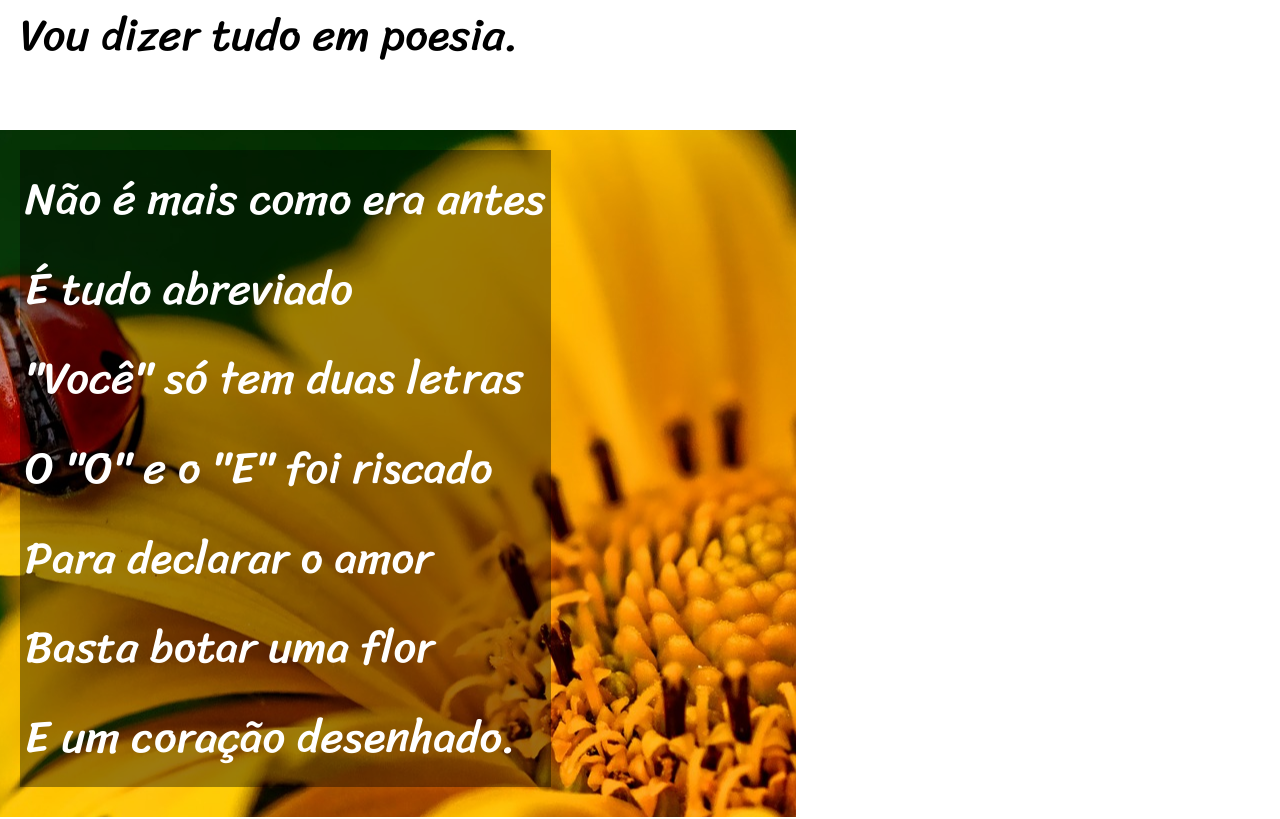
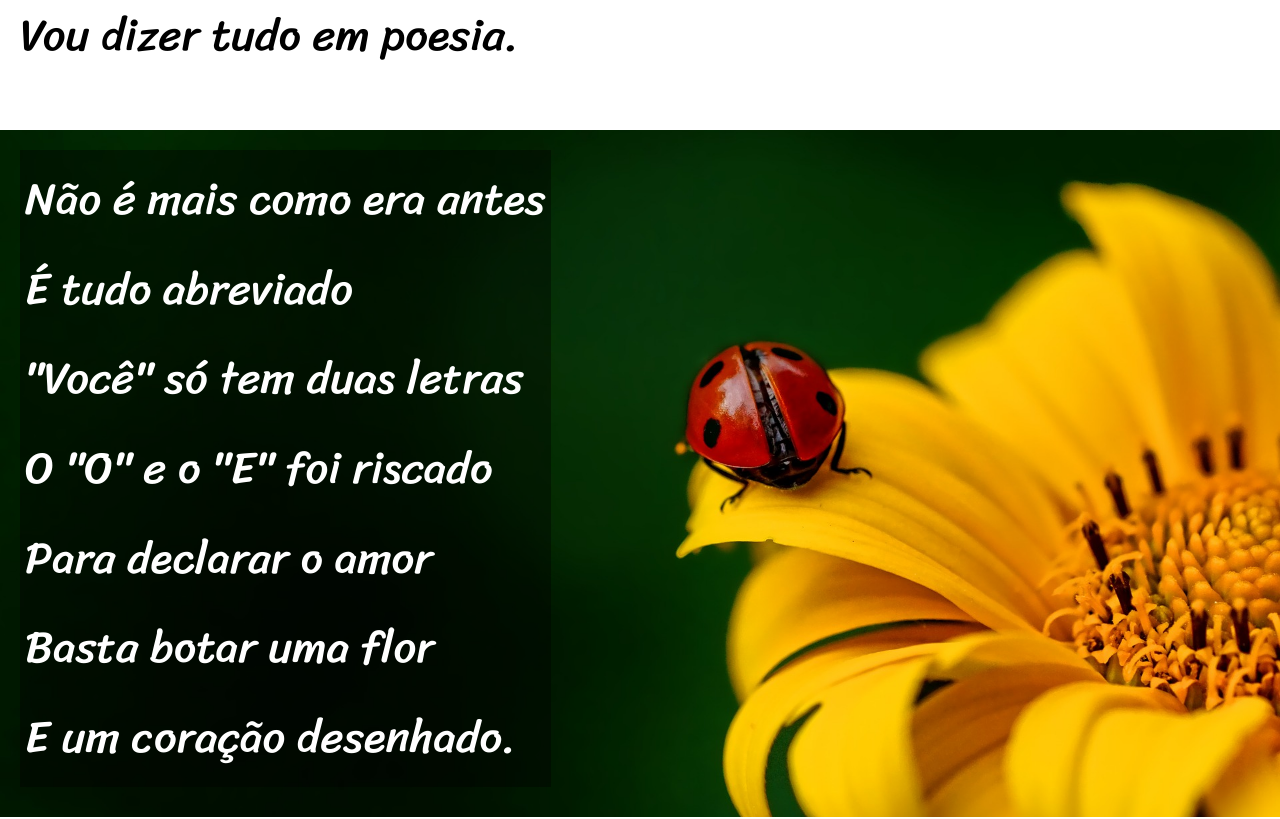
Before and after one commit to cinthiarachel/projeto-cordel, a plain HTML site: page index.html in a window 1280 px wide. Shown: the part 860-1679 px from the top of the page. Drawn offline with Linux system fonts and the light colour scheme.

Commit message:
update style css

```diff
--- a/style.css
+++ b/style.css
@@ -69,8 +69,8 @@ p{
     background-position: right center;
     background-repeat: no-repeat;
     background-attachment: fixed;
-    background-size: auto;
-    max-width: 97vh;
+    background-size: cover;
+    max-width: 100vw;
     padding-top: 20px;
     padding-bottom: 30px;
     padding-left: 20px;
```
